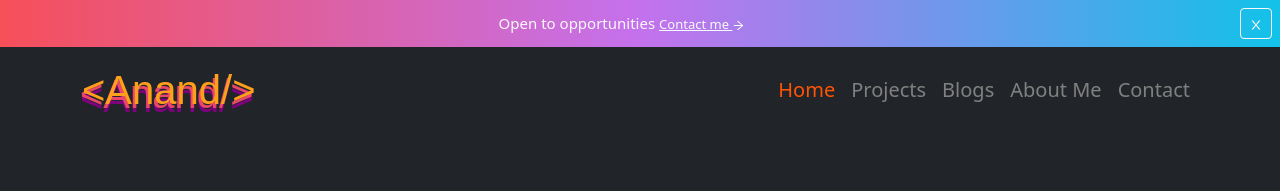
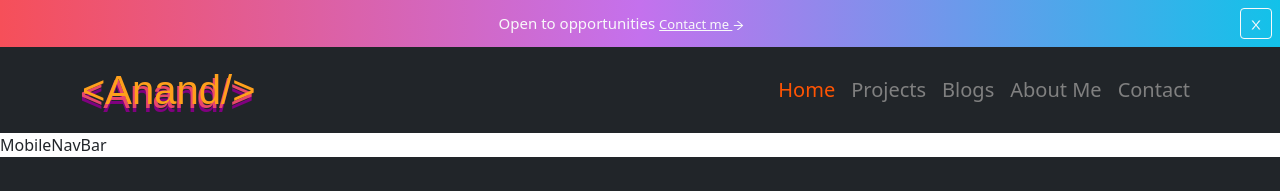
Before and after one commit to anandpothraj/portfolio-frontend, a React (Create React App) app: page / in a window 1280 px wide. Shown: the top 191 px of the page. Built offline with nearby package versions, Linux system fonts and the light colour scheme; a web font is replaced by a local one.

Commit message:
Added Full Screen Navbar

```diff
--- a/src/components/Header/Header.css
+++ b/src/components/Header/Header.css
@@ -110,6 +110,11 @@
   transform-origin: bottom left;
 }
 
+.mobileNavBar{
+  min-height: 100vh;
+  z-index: 999;
+}
+
 @media screen and (max-width: 576px) {
   .hamburger{
     right: 5vw;
--- a/src/components/Header/MobileNavBar.js
+++ b/src/components/Header/MobileNavBar.js
@@ -1,9 +1,9 @@
-import React from 'react'
+import React from 'react';
 
 const MobileNavBar = () => {
   return (
-    <div>MobileNavBar</div>
+    <div className=''>MobileNavBar</div>
   )
 }
 
-export default MobileNavBar
+export default MobileNavBar;
--- a/src/layouts/Header.js
+++ b/src/layouts/Header.js
@@ -1,5 +1,5 @@
 import React from 'react';
-// import MobileNavBar from '../components/Header/MobileNavBar';
+import MobileNavBar from '../components/Header/MobileNavBar';
 import ContactPrompt from '../components/Header/ContactPrompt';
 import NavigationBar from '../components/Header/NavigationBar';
 
@@ -8,7 +8,7 @@ const Header = () => {
     <div>
       <ContactPrompt/>
       <NavigationBar/>
-      {/* <MobileNavBar/> */}
+      <MobileNavBar/>
     </div>
   );
 };
```
